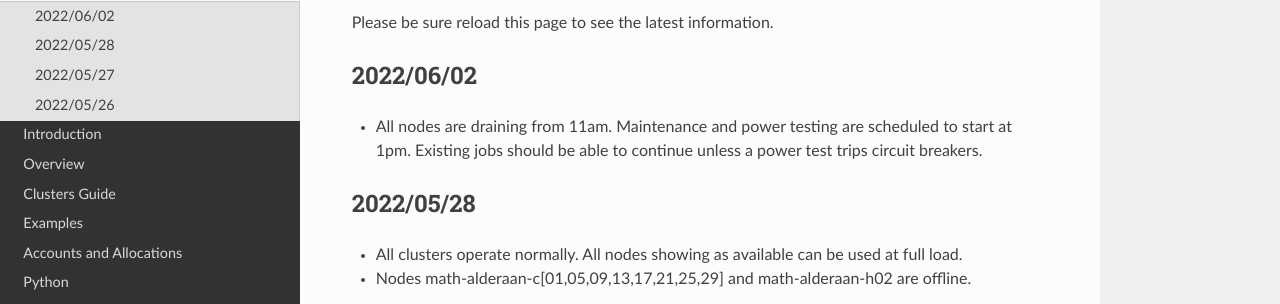
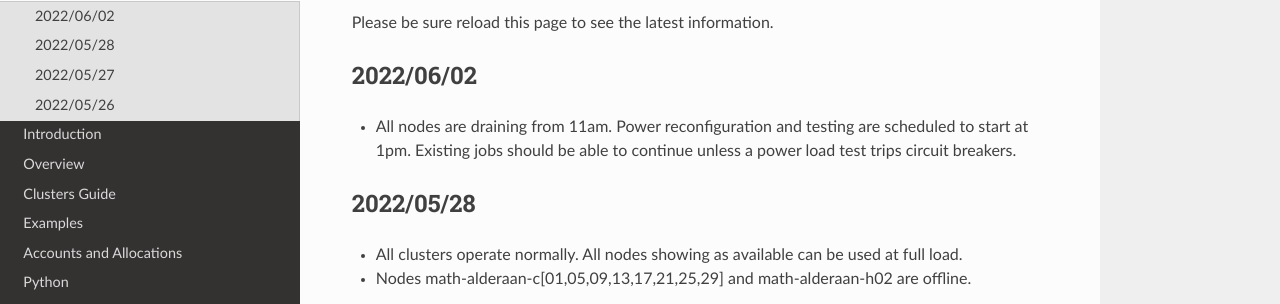
Before and after one commit to ccmucdenver/ccm-docs, an MkDocs documentation site: the page built from docs/updates.md, in a window 1280 px wide and 1041 px high. Shown: the part 197-501 px from the top of the window. Built offline with MkDocs 1.6.1, drawn with Linux system fonts in a browser that asks for light colours; nearby versions of some CDN libraries.

Commit message:
Update updates.md

```diff
--- a/docs/updates.md
+++ b/docs/updates.md
@@ -6,7 +6,7 @@ Please be sure reload this page to see the latest information.
 
 ## 2022/06/02
 
-* All nodes are draining from 11am. Maintenance and power testing are scheduled to start at 1pm. Existing jobs should be able to continue unless a power test trips circuit breakers.
+* All nodes are draining from 11am. Power reconfiguration and testing are scheduled to start at 1pm. Existing jobs should be able to continue unless a power load test trips circuit breakers.
 
 ## 2022/05/28
 
```
